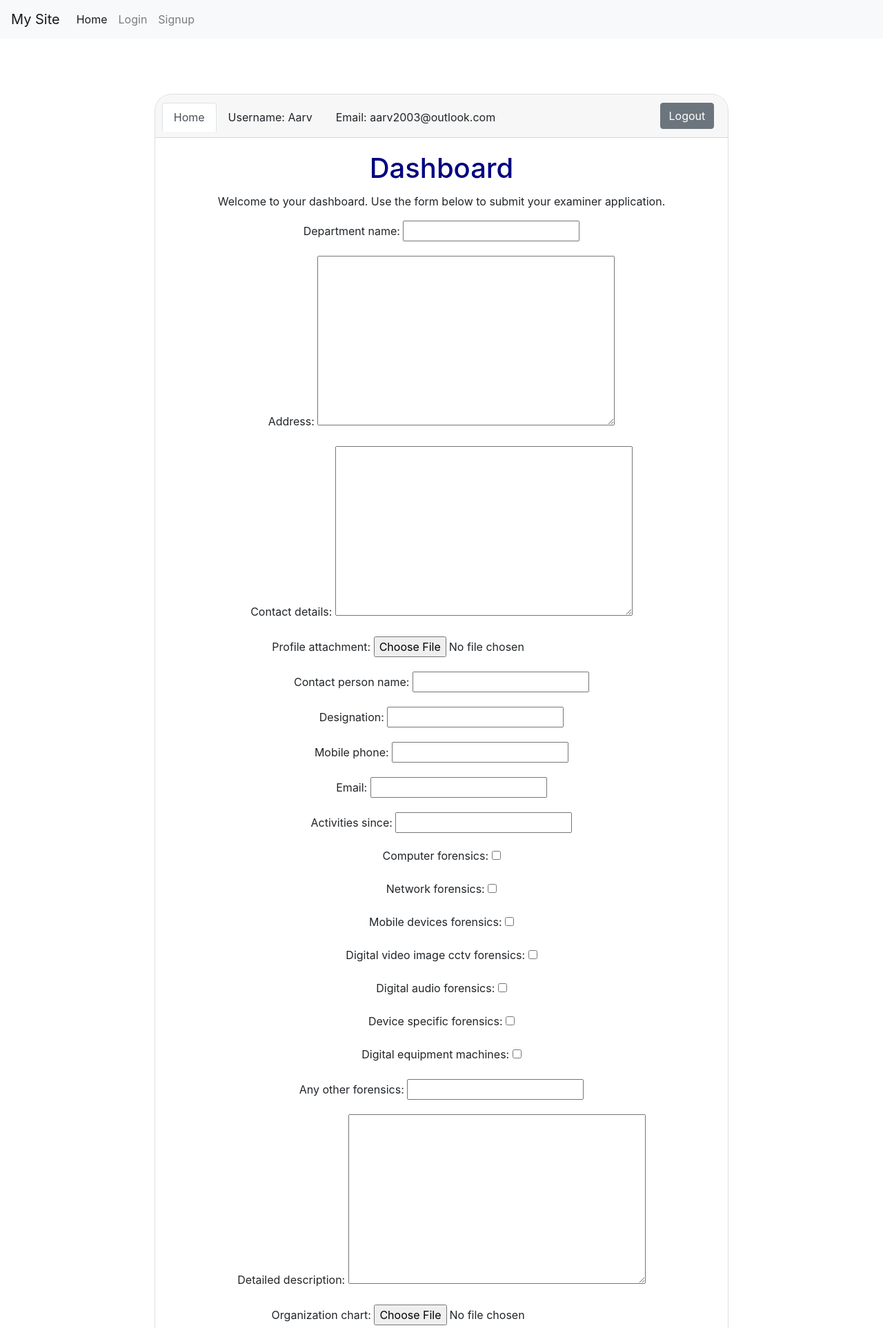
After one commit to akhsuna31/automated79A, a Django app: page /dashboard/ in a window 1280 px wide. The commit adds this page. Shown: the top 1926 px of the page at 69% size. Run offline with Django 5.2, Linux system fonts and the light colour scheme; a user stored in the database is signed in; some libraries are stand-ins or nearby versions.

Commit message:
new commit

```diff
--- /dev/null
+++ b/exam_form/templates/exam_form/base.html
@@ -0,0 +1,44 @@
+<!DOCTYPE html>
+<html lang="en">
+<head>
+    <meta charset="UTF-8">
+    <title>{% block title %}My Site{% endblock %}</title>
+    <link href="https://stackpath.bootstrapcdn.com/bootstrap/4.3.1/css/bootstrap.min.css" rel="stylesheet">
+    <style>
+        {% block css %}{% endblock %}
+    </style>
+</head>
+<body>
+    <nav class="navbar navbar-expand-lg navbar-light bg-light">
+        <a class="navbar-brand" href="#">My Site</a>
+        <button class="navbar-toggler" type="button" data-toggle="collapse" data-target="#navbarNav" aria-controls="navbarNav" aria-expanded="false" aria-label="Toggle navigation">
+            <span class="navbar-toggler-icon"></span>
+        </button>
+        <div class="collapse navbar-collapse" id="navbarNav">
+            <ul class="navbar-nav">
+                <li class="nav-item active">
+                    <a class="nav-link" href="{% url 'dashboard' %}">Home <span class="sr-only">(current)</span></a>
+                </li>
+                <li class="nav-item">
+                    <a class="nav-link" href="{% url 'login' %}">Login</a>
+                </li>
+                <li class="nav-item">
+                    <a class="nav-link" href="{% url 'signup' %}">Signup</a>
+                </li>
+            </ul>
+        </div>
+    </nav>
+
+    <div class="container">
+        {% block body %}
+        {% endblock %}
+    </div>
+
+    <script src="https://code.jquery.com/jquery-3.3.1.slim.min.js"></script>
+    <script src="https://cdnjs.cloudflare.com/ajax/libs/popper.js/1.14.7/umd/popper.min.js"></script>
+    <script src="https://stackpath.bootstrapcdn.com/bootstrap/4.3.1/js/bootstrap.min.js"></script>
+    <script>
+        {% block js %}{% endblock %}
+    </script>
+</body>
+</html>
--- /dev/null
+++ b/exam_form/templates/exam_form/dashboard.html
@@ -0,0 +1,69 @@
+{% extends 'exam_form/base.html' %}
+
+{% block title %}Dashboard{% endblock %}
+
+{% block css %}
+<style>
+    body {
+        background-color: #f8f9fa;
+        height: 100vh;
+    }
+    .card {
+        border-radius: 25px;
+        margin-top: 5rem;
+    }
+    .nav-tabs .nav-item {
+        margin-bottom: -1px;
+    }
+    .loader-container {
+        text-align: center;
+        margin-top: 1rem;
+    }
+</style>
+{% endblock %}
+
+{% block body %}
+<div class="container">
+    <div class="row justify-content-center">
+        <div class="card text-center w-75">
+            <div class="card-header d-flex justify-content-between" style="border-radius: 25px 25px 0px 0px;">
+                <ul class="nav nav-tabs card-header-tabs">
+                    <li class="nav-item">
+                        <a class="nav-link active" href="#">Home</a>
+                    </li>
+                    <li class="nav-item">
+                        <span class="nav-link">Username: {{ user.username }}</span>
+                    </li>
+                    <li class="nav-item">
+                        <span class="nav-link">Email: {{ user.email }}</span>
+                    </li>
+                </ul>
+                <button class="btn btn-secondary" onclick="location.href='{% url 'logout' %}'">Logout</button>
+            </div>
+            <div class="card-body">
+                <h1 class="card-title" style="color: #000080;">Dashboard</h1>
+                <p class="card-text">Welcome to your dashboard. Use the form below to submit your examiner application.</p>
+                <form id="examiner-application-form" method="post" enctype="multipart/form-data" action="{% url 'examiner_application' %}">
+                    {% csrf_token %}
+                    {{ form.as_p }}
+                    <button type="submit" class="btn btn-primary">Submit</button>
+                </form>
+                <div class="loader-container">
+                    <div class="loader hidden"></div>
+                </div>
+            </div>
+        </div>
+    </div>
+</div>
+{% endblock %}
+
+{% block js %}
+<script>
+    document.getElementById("examiner-application-form").addEventListener("submit", function() {
+        // Hide the form
+        document.getElementById("examiner-application-form").style.display = "none";
+        // Show the loader
+        document.querySelector(".loader").classList.remove("hidden");
+    });
+</script>
+{% endblock %}
--- a/exam_form/urls.py
+++ b/exam_form/urls.py
@@ -1,7 +1,11 @@
 from django.urls import path
-from .views import examiner_application_view, form_submitted_view
+from .views import login_view, signup_view, logout_view, dashboard_view, examiner_application_view, form_submitted_view
 
 urlpatterns = [
-    path('', examiner_application_view, name='examiner_application'),
+    path('login/', login_view, name='login'),
+    path('signup/', signup_view, name='signup'),
+    path('logout/', logout_view, name='logout'),
+    path('dashboard/', dashboard_view, name='dashboard'),
+    path('examiner-application/', examiner_application_view, name='examiner_application'),
     path('submitted/', form_submitted_view, name='form_submitted'),
 ]
--- a/exam_form/views.py
+++ b/exam_form/views.py
@@ -1,13 +1,73 @@
 from django.shortcuts import render, redirect
+from django.contrib.auth import authenticate, login as auth_login, logout as auth_logout
+from django.contrib.auth.decorators import login_required
+from django.contrib.auth.models import User
+from django.contrib import messages
+from django.views.decorators.csrf import csrf_exempt
 from .forms import ExaminerApplicationForm
+from .utils import export_to_google_sheets
+import logging
 
+logger = logging.getLogger(__name__)
 
+@csrf_exempt
+def login_view(request):
+    if request.user.is_authenticated:
+        return redirect('dashboard')
+    if request.method == 'POST':
+        username = request.POST["username"]
+        password = request.POST["password"]
+        user = authenticate(request, username=username, password=password)
+        if user is not None:
+            auth_login(request, user)
+            return redirect('dashboard')
+        else:
+            messages.error(request, "Invalid login credentials")
+    return render(request, "exam_form/login.html")
+
+@csrf_exempt
+def signup_view(request):
+    if request.user.is_authenticated:
+        return redirect('dashboard')
+    if request.method == 'POST':
+        username = request.POST["username"]
+        password = request.POST["password"]
+        email = request.POST["email"]
+        if User.objects.filter(username=username).exists():
+            messages.error(request, "Username already exists")
+        elif User.objects.filter(email=email).exists():
+            messages.error(request, "Email already exists")
+        else:
+            user = User.objects.create_user(username, email, password)
+            user = authenticate(request, username=username, password=password)
+            if user is not None:
+                auth_login(request, user)
+                return redirect('dashboard')
+    return render(request, "exam_form/signup.html")
+
+@csrf_exempt
+def logout_view(request):
+    auth_logout(request)
+    return redirect('login')
+
+@login_required(login_url="/login/")
+def dashboard_view(request):
+    if request.method == 'POST':
+        form = ExaminerApplicationForm(request.POST)
+        if form.is_valid():
+            form.save()
+            return redirect('dashboard')
+    else:
+        form = ExaminerApplicationForm()
+
+    return render(request, "exam_form/dashboard.html", {'form': form})
+
+@login_required(login_url="/login/")
 def examiner_application_view(request):
     if request.method == 'POST':
         form = ExaminerApplicationForm(request.POST, request.FILES)
         if form.is_valid():
             application = form.save()
-            # Prepare data for Google Sheets
             data = [
                 application.department_name, application.address, application.contact_details,
                 application.contact_person_name, application.designation, application.mobile_phone,
@@ -19,14 +79,12 @@ def examiner_application_view(request):
                 application.lab_area, application.fire_resistant_cupboards, application.work_desks,
                 application.power_backup, application.expert_opinions_last_three_years
             ]
-            # Call your Google Sheets export function here (implement export_to_google_sheets(data) in utils.py)
-            # export_to_google_sheets(data)
+            #export_to_google_sheets(data)
             return redirect('form_submitted')
     else:
         form = ExaminerApplicationForm()
-
     return render(request, 'exam_form/examiner_application.html', {'form': form})
 
-
+@login_required(login_url="/login/")
 def form_submitted_view(request):
     return render(request, 'exam_form/form_submitted.html')
```
Also changed, not shown: exam_form/templates/exam_form/examiner_application.html (+30 -11 lines), exam_form/templates/exam_form/form_submitted.html (+19 -9 lines), exam_form/templates/exam_form/login.html (added, +59 -0 lines), exam_form/templates/exam_form/signup.html (added, +63 -0 lines), examiner_app/settings.py (+5 -2 lines), db.sqlite3.
